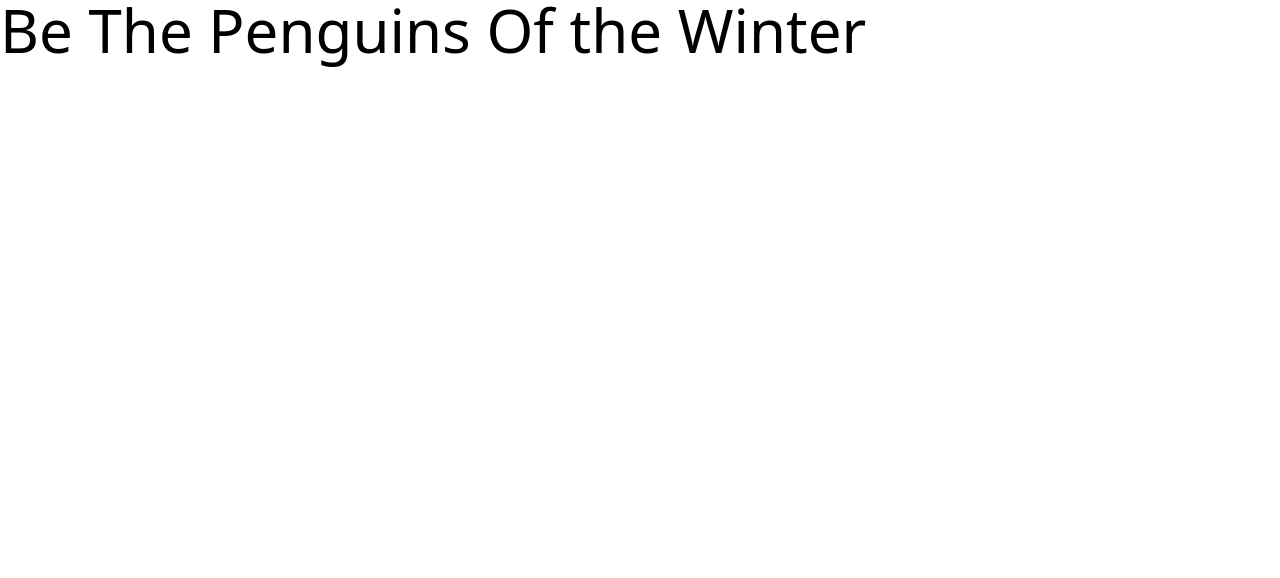
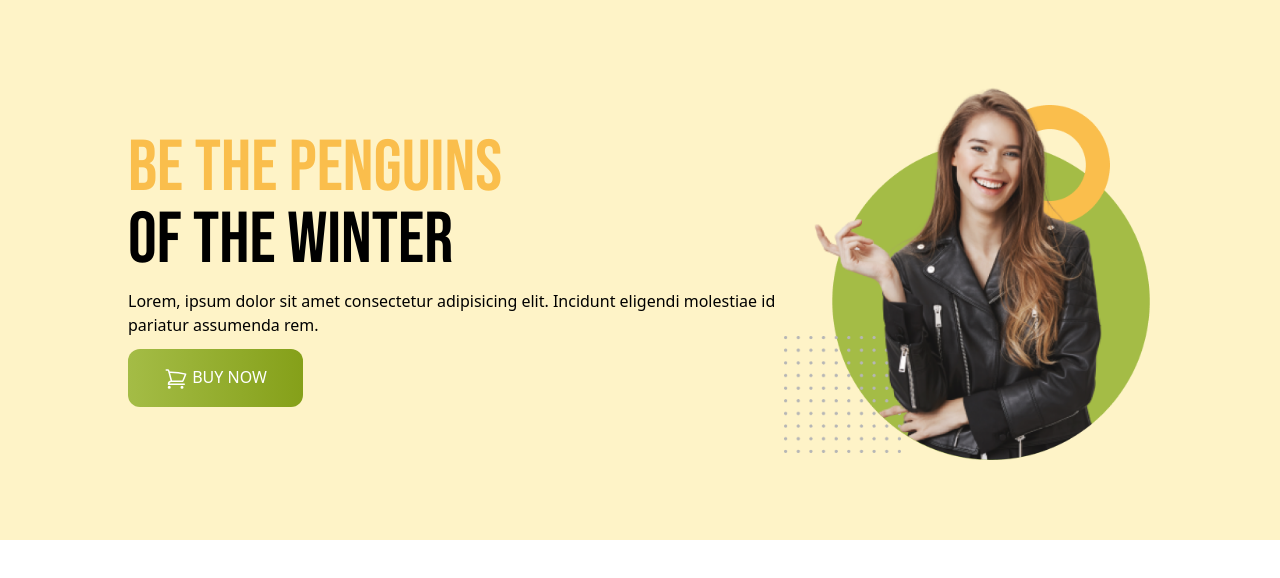
Before and after one commit to SkZihan/penguin-fashion-with-tailwind, a plain HTML site: page index.html in a window 1280 px wide. Drawn offline with nearby package versions, Linux system fonts and the light colour scheme.

Commit message:
Banner created

```diff
--- a/index.html
+++ b/index.html
@@ -5,10 +5,31 @@
     <meta name="viewport" content="width=device-width, initial-scale=1.0">
     <title>Penguin Fashion</title>
     <script src="https://cdn.tailwindcss.com"></script>
+    <link rel="preconnect" href="https://fonts.googleapis.com">
+    <link rel="preconnect" href="https://fonts.gstatic.com" crossorigin>
+    <link href="https://fonts.googleapis.com/css2?family=Bebas+Neue&display=swap" rel="stylesheet">
+    <style>
+        .font-bebas {
+            font-family: "Bebas Neue", sans-serif;
+        }
+
+    </style>
 </head>
 <body>
-    <header>
-        <h1 class="text-6xl">Be The Penguins Of the Winter</h1>
+    <header class="bg-amber-100 py-20 px-4 md:px-32">
+        <section class="flex flex-col md:flex-row justify-center items-center ">
+            <div class="space-y-3">
+                <h1 class="text-7xl uppercase font-bebas"><span class="text-[#FABE4C]">Be The Penguins</span> <br> Of the Winter</h1>
+                <p>Lorem, ipsum dolor sit amet consectetur adipisicing elit. Incidunt eligendi molestiae id pariatur assumenda rem.</p>
+                <button class="py-4 px-9 bg-gradient-to-r from-[#A4BC46] to-[#85A019] rounded-xl uppercase text-white font-medium"><svg xmlns="http://www.w3.org/2000/svg" fill="none" viewBox="0 0 24 24" stroke-width="1.5" stroke="currentColor" class="size-6 inline">
+                    <path stroke-linecap="round" stroke-linejoin="round" d="M2.25 3h1.386c.51 0 .955.343 1.087.835l.383 1.437M7.5 14.25a3 3 0 0 0-3 3h15.75m-12.75-3h11.218c1.121-2.3 2.1-4.684 2.924-7.138a60.114 60.114 0 0 0-16.536-1.84M7.5 14.25 5.106 5.272M6 20.25a.75.75 0 1 1-1.5 0 .75.75 0 0 1 1.5 0Zm12.75 0a.75.75 0 1 1-1.5 0 .75.75 0 0 1 1.5 0Z" />
+                  </svg>
+                   Buy Now</button>
+            </div>
+            <div>
+                <img src="images/model.png" alt="">
+            </div>
+        </section>
     </header>
     <main></main>
     <footer></footer>
```
